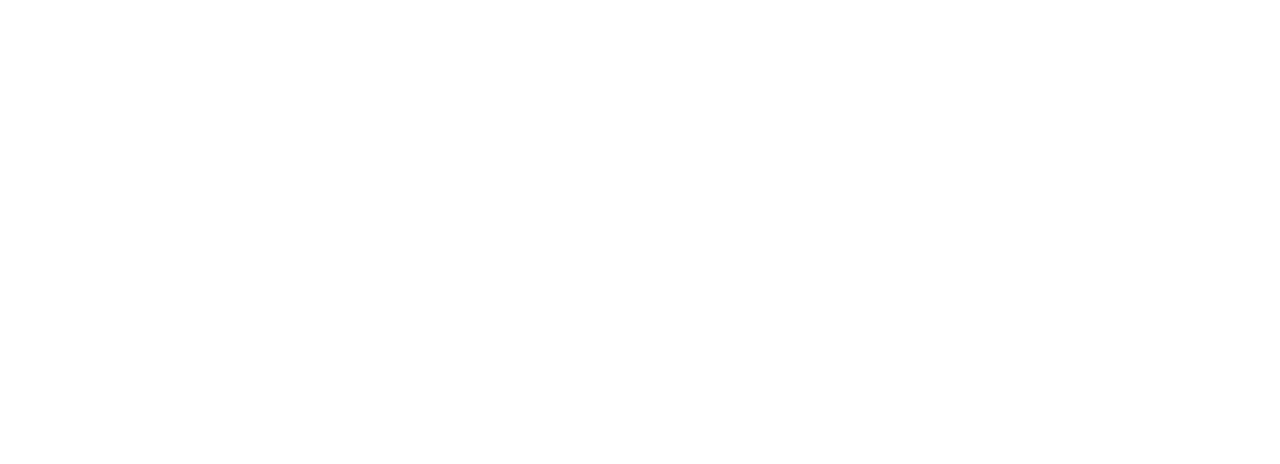
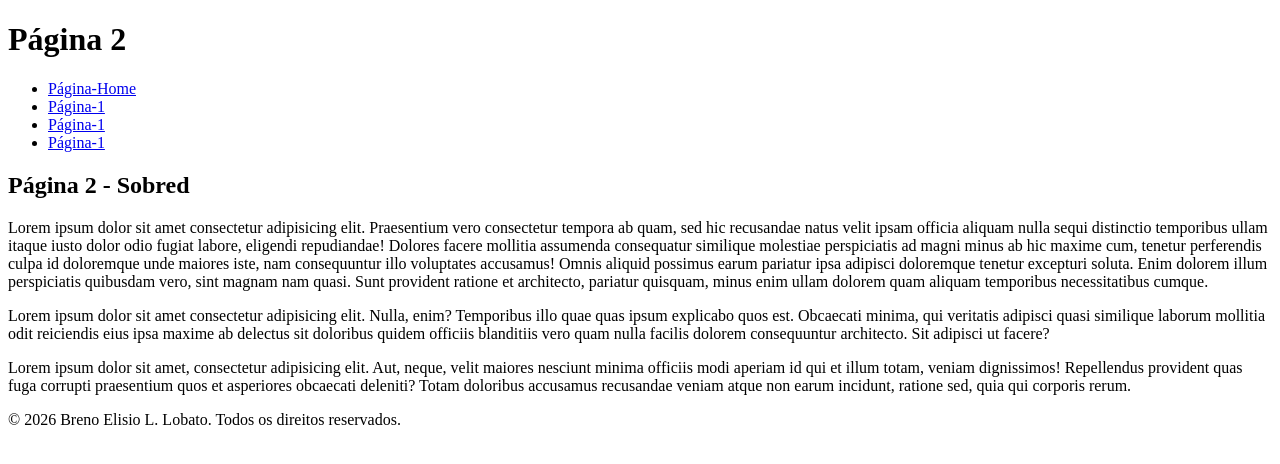
Before and after one commit to Brenoell/exemplo-repo-front-11tdspj-2026, a plain HTML site: page paginas/categorias/nauticos/vela.html in a window 1280 px wide. Drawn offline with Linux system fonts and the light colour scheme.

Commit message:
feat: Correção de exercício e incremento se simbolos a partir de bibliotecas.

```diff
--- a/index.html
+++ b/index.html
@@ -1,8 +1,15 @@
-<!DOCTYPE html>
+<!doctype html>
 <html lang="pt-BR">
   <head>
     <meta charset="UTF-8" />
     <meta name="viewport" content="width=device-width, initial-scale=1.0" />
+    <link
+      rel="stylesheet"
+      href="https://cdnjs.cloudflare.com/ajax/libs/font-awesome/7.0.1/css/all.min.css"
+      integrity="sha512-2SwdPD6INVrV/lHTZbO2nodKhrnDdJK9/kg2XD1r9uGqPo1cUbujc+IYdlYdEErWNu69gVcYgdxlmVmzTWnetw=="
+      crossorigin="anonymous"
+      referrerpolicy="no-referrer"
+    />
     <title>Página Inicial</title>
   </head>
   <body>
@@ -12,9 +19,12 @@
         <ul>
           <li><a href="./pagina1.html">Página-1</a></li>
           <li><a href="./paginas/pagina2.html">Página-2</a></li>
-          <li><a href="./paginas/categorias/nauticos/vela.html">Velocidade</a></li>
-          <li><a href="./paginas/categorias/terrestre/maratona.html">Maratona</a></li>
-
+          <li>
+            <a href="./paginas/categorias/nauticos/vela.html">Velocidade</a>
+          </li>
+          <li>
+            <a href="./paginas/categorias/terrestre/maratona.html">Maratona</a>
+          </li>
         </ul>
       </nav>
     </header>
@@ -44,14 +54,39 @@
         <a href="./paginas/pagina2.html">mais...</a>
         <h2>Vela Esportiva</h2>
         <p>
-          Lorem, ipsum dolor sit amet consectetur adipisicing elit. Aspernatur iusto neque dolores praesentium molestias provident ducimus odio et aperiam exercitationem dolorum, velit placeat nesciunt saepe repellendus atque fugiat itaque. Cumque provident, voluptas exercitationem perferendis quasi quas vero blanditiis necessitatibus cum velit eaque! Laboriosam rerum sed totam a accusamus ipsum, saepe numquam nobis, commodi officiis cumque, consectetur voluptatibus sequi unde quis. Obcaecati, reiciendis veniam. Sunt eveniet quas, eaque quia eum laborum quasi voluptates itaque laboriosam repellendus totam reprehenderit quisquam ea commodi ex nisi quos possimus ut placeat. Beatae officia id quasi rem. Ab corporis iste similique perferendis vitae aliquid commodi voluptas.s
+          Lorem, ipsum dolor sit amet consectetur adipisicing elit. Aspernatur
+          iusto neque dolores praesentium molestias provident ducimus odio et
+          aperiam exercitationem dolorum, velit placeat nesciunt saepe
+          repellendus atque fugiat itaque. Cumque provident, voluptas
+          exercitationem perferendis quasi quas vero blanditiis necessitatibus
+          cum velit eaque! Laboriosam rerum sed totam a accusamus ipsum, saepe
+          numquam nobis, commodi officiis cumque, consectetur voluptatibus sequi
+          unde quis. Obcaecati, reiciendis veniam. Sunt eveniet quas, eaque quia
+          eum laborum quasi voluptates itaque laboriosam repellendus totam
+          reprehenderit quisquam ea commodi ex nisi quos possimus ut placeat.
+          Beatae officia id quasi rem. Ab corporis iste similique perferendis
+          vitae aliquid commodi voluptas.s
         </p>
-        <a href="./paginas/categorias/nauticos/vela.html">mais...</a>
+        <span title="Velejar é legal!">&#9973;</span>
+        <a href="./paginas/categorias/nauticos/vela.html"> mais...</a>
         <h2>Maratona de rua</h2>
         <p>
-          Lorem, ipsum dolor sit amet consectetur adipisicing elit. Aspernatur iusto neque dolores praesentium molestias provident ducimus odio et aperiam exercitationem dolorum, velit placeat nesciunt saepe repellendus atque fugiat itaque. Cumque provident, voluptas exercitationem perferendis quasi quas vero blanditiis necessitatibus cum velit eaque! Laboriosam rerum sed totam a accusamus ipsum, saepe numquam nobis, commodi officiis cumque, consectetur voluptatibus sequi unde quis. Obcaecati, reiciendis veniam. Sunt eveniet quas, eaque quia eum laborum quasi voluptates itaque laboriosam repellendus totam reprehenderit quisquam ea commodi ex nisi quos possimus ut placeat. Beatae officia id quasi rem. Ab corporis iste similique perferendis vitae aliquid commodi voluptas.s
+          Lorem, ipsum dolor sit amet consectetur adipisicing elit. Aspernatur
+          iusto neque dolores praesentium molestias provident ducimus odio et
+          aperiam exercitationem dolorum, velit placeat nesciunt saepe
+          repellendus atque fugiat itaque. Cumque provident, voluptas
+          exercitationem perferendis quasi quas vero blanditiis necessitatibus
+          cum velit eaque! Laboriosam rerum sed totam a accusamus ipsum, saepe
+          numquam nobis, commodi officiis cumque, consectetur voluptatibus sequi
+          unde quis. Obcaecati, reiciendis veniam. Sunt eveniet quas, eaque quia
+          eum laborum quasi voluptates itaque laboriosam repellendus totam
+          reprehenderit quisquam ea commodi ex nisi quos possimus ut placeat.
+          Beatae officia id quasi rem. Ab corporis iste similique perferendis
+          vitae aliquid commodi voluptas.s
         </p>
-        <a href="./paginas/categorias/terrestre/maratona.html">mais...</a>
+        <a href="./paginas/categorias/terrestre/maratona.html"
+          ><i class="fa-solid fa-person-running" title="maratona é maneiro"></i> mais...</a
+        >
       </section>
     </main>
     <footer>
--- a/paginas/categorias/nauticos/vela.html
+++ b/paginas/categorias/nauticos/vela.html
@@ -0,0 +1,62 @@
+<!doctype html>
+<html lang="pt-BR">
+  <head>
+    <meta charset="UTF-8" />
+    <meta name="viewport" content="width=device-width, initial-scale=1.0" />
+    <title>Vela</title>
+  </head>
+  <body>
+    <header>
+      <h1>Página 2</h1>
+      <nav>
+        <ul>
+          <li><a href="../../../index.html">Página-Home</a></li>
+          <li><a href="../../../pagina1.html">Página-1</a></li>
+          <li><a href="../../pagina2.html">Página-1</a></li>
+          <li><a href="../terrestre/maratona.html">Página-1</a></li>
+        </ul>
+      </nav>
+    </header>
+    <main>
+      <section>
+        <h2>Página 2 - Sobred</h2>
+
+
+
+        <p>
+          Lorem ipsum dolor sit amet consectetur adipisicing elit. Praesentium
+          vero consectetur tempora ab quam, sed hic recusandae natus velit ipsam
+          officia aliquam nulla sequi distinctio temporibus ullam itaque iusto
+          dolor odio fugiat labore, eligendi repudiandae! Dolores facere
+          mollitia assumenda consequatur similique molestiae perspiciatis ad
+          magni minus ab hic maxime cum, tenetur perferendis culpa id doloremque
+          unde maiores iste, nam consequuntur illo voluptates accusamus! Omnis
+          aliquid possimus earum pariatur ipsa adipisci doloremque tenetur
+          excepturi soluta. Enim dolorem illum perspiciatis quibusdam vero, sint
+          magnam nam quasi. Sunt provident ratione et architecto, pariatur
+          quisquam, minus enim ullam dolorem quam aliquam temporibus
+          necessitatibus cumque.
+        </p>
+        <p>
+          Lorem ipsum dolor sit amet consectetur adipisicing elit. Nulla, enim?
+          Temporibus illo quae quas ipsum explicabo quos est. Obcaecati minima,
+          qui veritatis adipisci quasi similique laborum mollitia odit
+          reiciendis eius ipsa maxime ab delectus sit doloribus quidem officiis
+          blanditiis vero quam nulla facilis dolorem consequuntur architecto.
+          Sit adipisci ut facere?
+        </p>
+        <p>
+          Lorem ipsum dolor sit amet, consectetur adipisicing elit. Aut, neque,
+          velit maiores nesciunt minima officiis modi aperiam id qui et illum
+          totam, veniam dignissimos! Repellendus provident quas fuga corrupti
+          praesentium quos et asperiores obcaecati deleniti? Totam doloribus
+          accusamus recusandae veniam atque non earum incidunt, ratione sed,
+          quia qui corporis rerum.
+        </p>
+      </section>
+    </main>
+    <footer>
+      <p>&copy; 2026 Breno Elisio L. Lobato. Todos os direitos reservados.</p>
+    </footer>
+  </body>
+</html>
```
Also changed, not shown: paginas/pagina2.html (+5 -7 lines).
